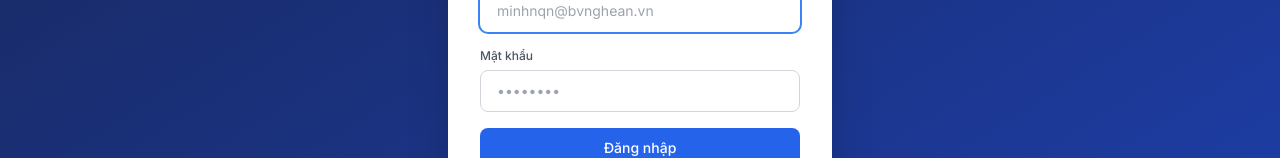
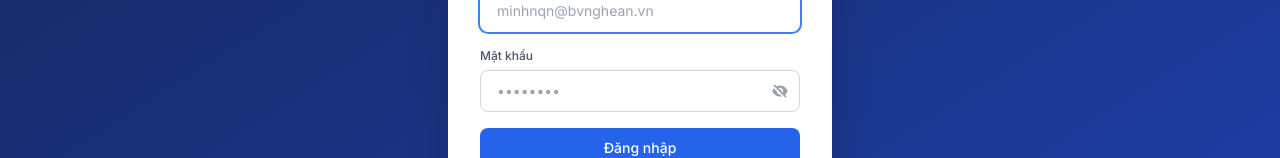
Before and after one commit to NhatMInh2002/HRM-BVDKHNNA, a Next.js app in the folder frontend/: page /login in a window 1280 px wide. Shown: the part 400-558 px from the top of the page. Built offline with nearby package versions, Linux system fonts and the light colour scheme.

Commit message:
feat: thêm toggle hiện/ẩn mật khẩu ở trang đăng nhập

```diff
--- a/frontend/src/app/login/page.tsx
+++ b/frontend/src/app/login/page.tsx
@@ -10,6 +10,7 @@ function LoginForm() {
 
   const [email, setEmail]       = useState('')
   const [password, setPassword] = useState('')
+  const [showPwd, setShowPwd]   = useState(false)
   const [loading, setLoading]   = useState(false)
   const [error, setError]       = useState('')
 
@@ -72,15 +73,35 @@ function LoginForm() {
             </div>
             <div>
               <label className="block text-xs font-medium text-gray-600 mb-1.5">Mật khẩu</label>
+              <div className="relative">
                 <input
-                type="password"
+                  type={showPwd ? 'text' : 'password'}
                   value={password}
                   onChange={e => setPassword(e.target.value)}
                   required
                   placeholder="••••••••"
-                className="w-full border border-gray-300 rounded-lg px-4 py-2.5 text-sm
+                  className="w-full border border-gray-300 rounded-lg px-4 py-2.5 pr-10 text-sm
                     focus:outline-none focus:ring-2 focus:ring-blue-500 focus:border-transparent"
                 />
+                <button
+                  type="button"
+                  onClick={() => setShowPwd(v => !v)}
+                  className="absolute right-3 top-1/2 -translate-y-1/2 text-gray-400 hover:text-gray-600"
+                  tabIndex={-1}
+                >
+                  {showPwd ? (
+                    <svg className="w-4 h-4" viewBox="0 0 20 20" fill="currentColor">
+                      <path d="M10 12a2 2 0 100-4 2 2 0 000 4z"/>
+                      <path fillRule="evenodd" d="M.458 10C1.732 5.943 5.522 3 10 3s8.268 2.943 9.542 7c-1.274 4.057-5.064 7-9.542 7S1.732 14.057.458 10zM14 10a4 4 0 11-8 0 4 4 0 018 0z" clipRule="evenodd"/>
+                    </svg>
+                  ) : (
+                    <svg className="w-4 h-4" viewBox="0 0 20 20" fill="currentColor">
+                      <path fillRule="evenodd" d="M3.707 2.293a1 1 0 00-1.414 1.414l14 14a1 1 0 001.414-1.414l-1.473-1.473A10.014 10.014 0 0019.542 10C18.268 5.943 14.478 3 10 3a9.958 9.958 0 00-4.512 1.074l-1.78-1.781zm4.261 4.26l1.514 1.515a2.003 2.003 0 012.45 2.45l1.514 1.514a4 4 0 00-5.478-5.478z" clipRule="evenodd"/>
+                      <path d="M12.454 16.697L9.75 13.992a4 4 0 01-3.742-3.741L2.335 6.578A9.98 9.98 0 00.458 10c1.274 4.057 5.064 7 9.542 7 .847 0 1.669-.105 2.454-.303z"/>
+                    </svg>
+                  )}
+                </button>
+              </div>
             </div>
 
             <button
```
Lines whose indentation alone changed are shown as unchanged.
